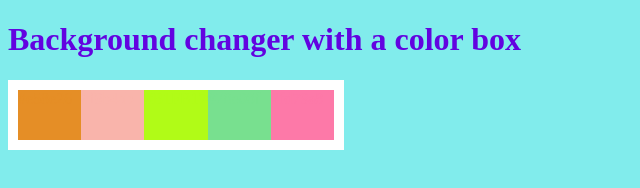
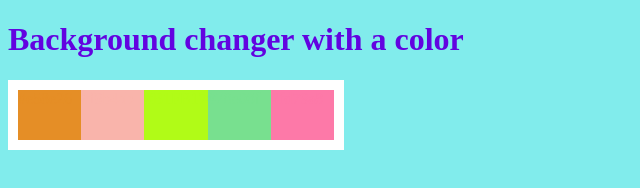
Before and after one commit to burhanshah/background-generator, a plain HTML site: page index.html in a window 1280 px wide. Shown: the full height of the page, 0-640 px from the left. Drawn offline with Linux system fonts and the light colour scheme.

Commit message:
changed the h1 heading

```diff
--- a/index.html
+++ b/index.html
@@ -11,7 +11,7 @@
 </head>
 
 <body>
-	<h1>Background changer with a color box</h1>
+	<h1>Background changer with a color</h1>
 	<div>
 		<a onclick="bgchange(id)" id="color1"> #e58e26</a>
 		<a onclick="bgchange(id)" id="color2"> #f9b4ab</a>
```
